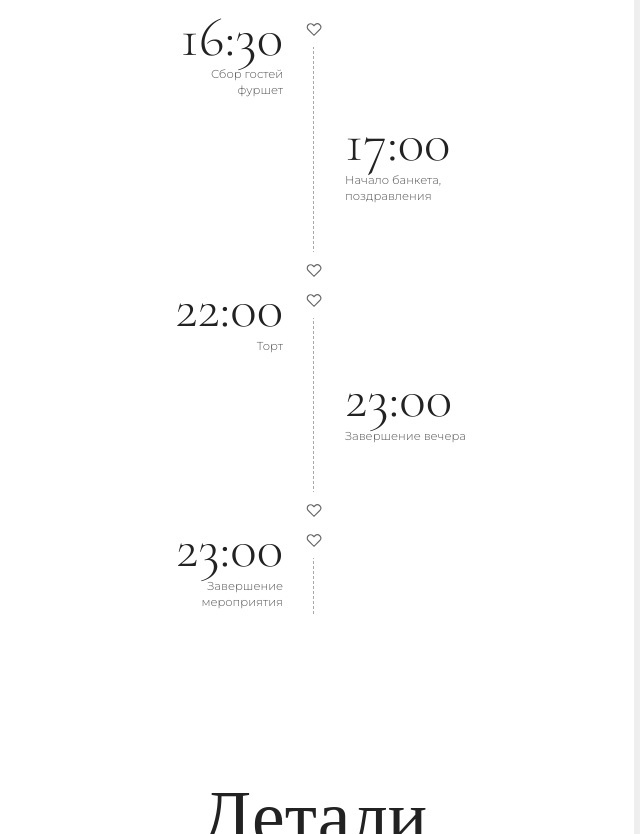
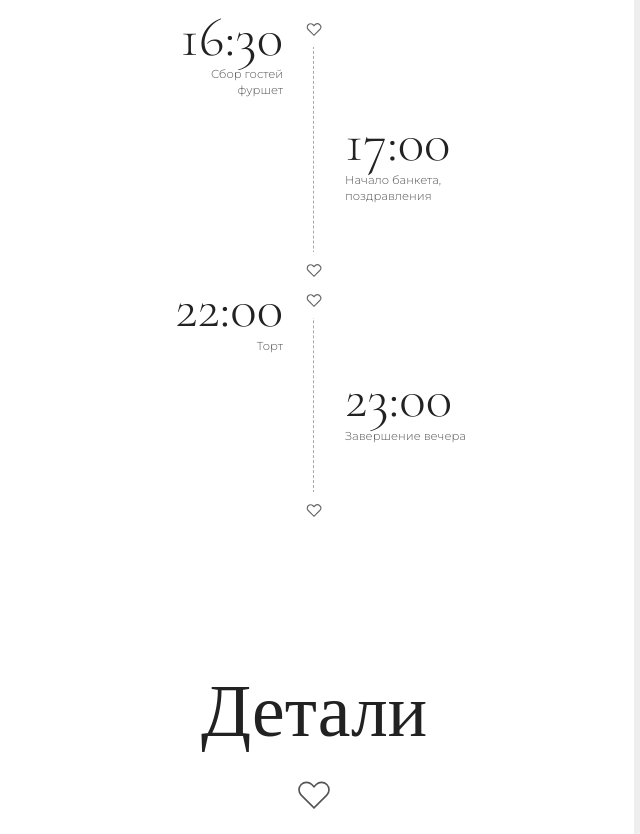
Before and after one commit to zorizorro/zorizorro.github.io, a plain HTML site: page index.html in a window 1280 px wide. Shown: the part 2651-3485 px from the top of the page, without its empty margins (326-966 px from the left). Drawn offline with nearby package versions, Linux system fonts and the light colour scheme.

Commit message:
Update index.html

```diff
--- a/index.html
+++ b/index.html
@@ -827,20 +827,6 @@
                         </svg>
                     </div>
                 </div>
-
-                <div class="timeline-item reveal">
-                    <div class="timeline-item__content">
-                        <div class="timeline-time">23:00</div>
-                        <div class="timeline-text">Завершение<br>мероприятия</div>
-                    </div>
-                    <div class="timeline-item__icon" aria-hidden="true">
-                        <svg width="18" height="18" fill="none" viewBox="0 0 24 24" stroke="currentColor"
-                            stroke-width="1.5">
-                            <path
-                                d="M4.318 6.318a4.5 4.5 0 000 6.364L12 20.364l7.682-7.682a4.5 4.5 0 00-6.364-6.364L12 7.636l-1.318-1.318a4.5 4.5 0 00-6.364 0z" />
-                        </svg>
-                    </div>
-                </div>
             </div>
         </section>
 
```
